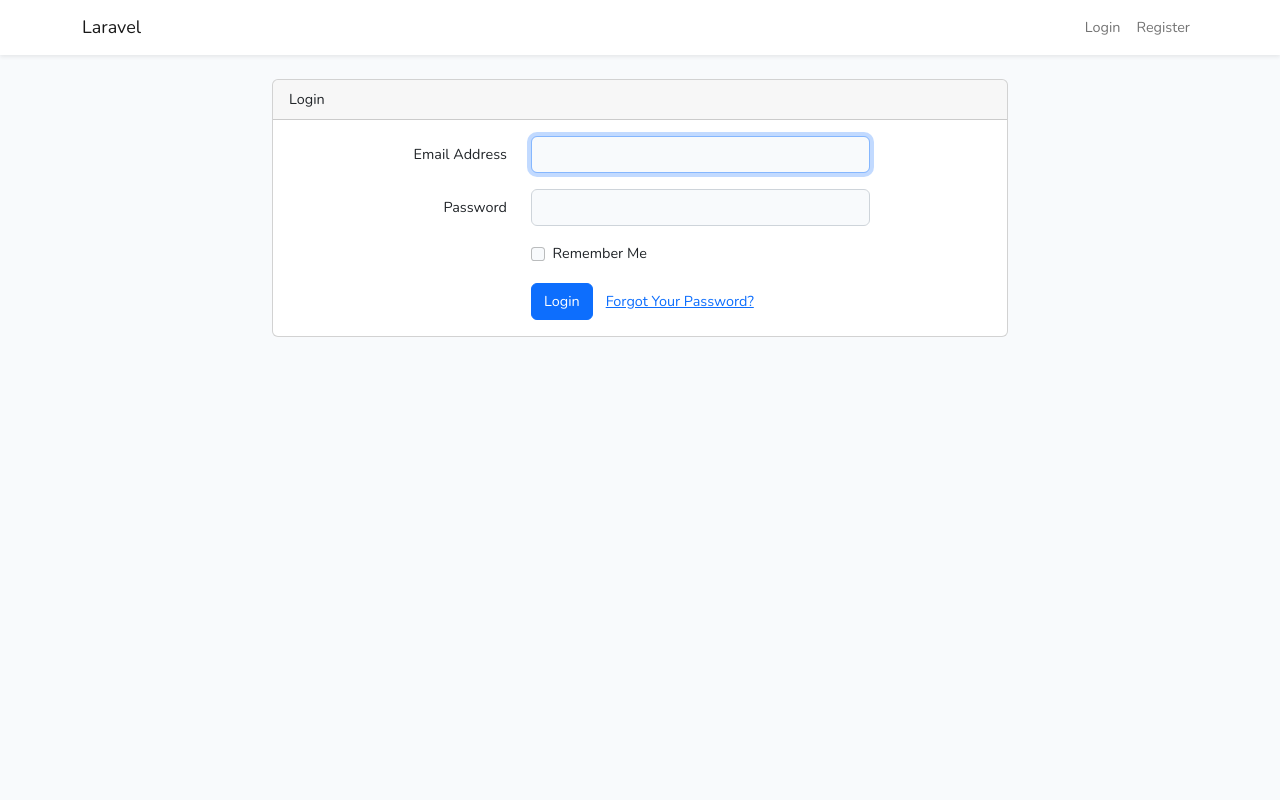
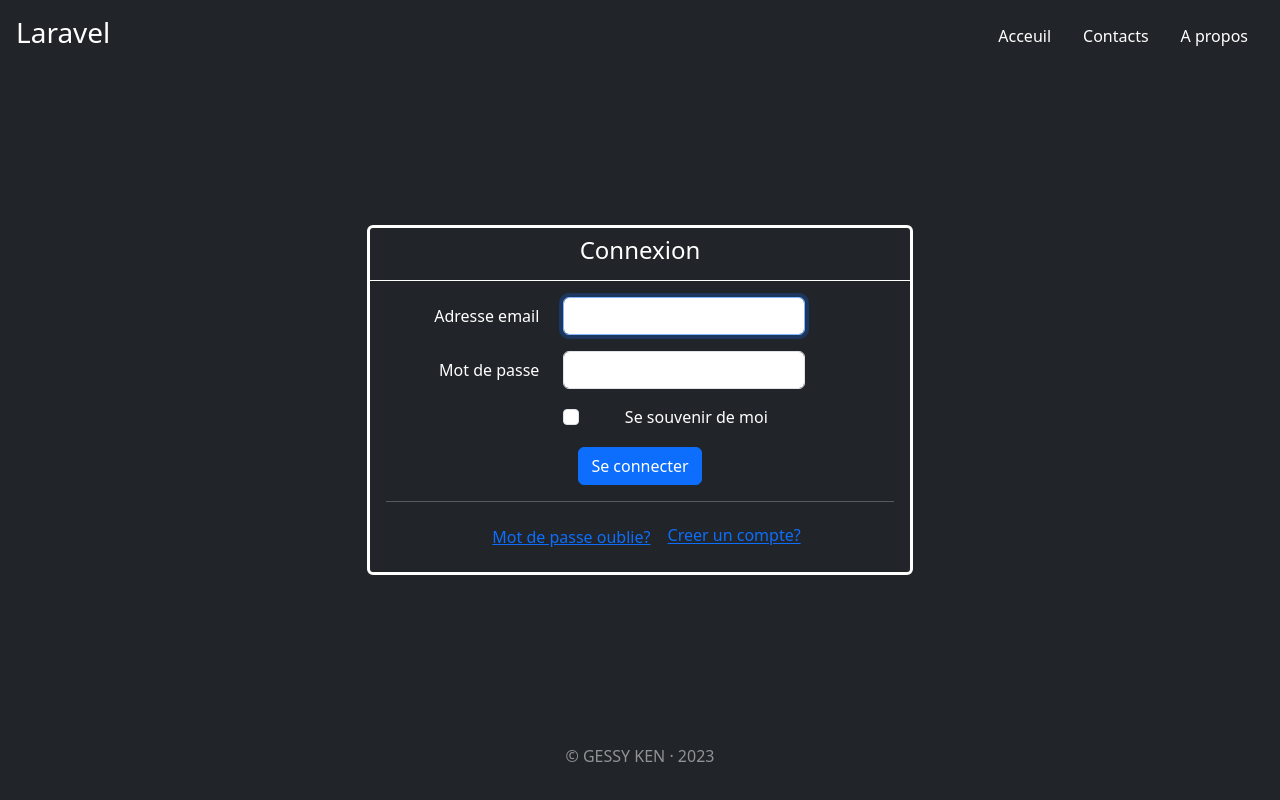
Before and after one commit to gessyken/kencode, a Laravel app: page /login in a window 1280 px wide. Run offline with Laravel 10, Linux system fonts and the light colour scheme; style sheets or scripts are compiled from the project's sources.

Commit message:
Customizing login,register and reset_password pages

```diff
--- a/resources/views/auth/login.blade.php
+++ b/resources/views/auth/login.blade.php
@@ -1,18 +1,20 @@
-@extends('layouts.app')
+@extends('layouts.app_cover')
+
+@section('title', ' | Connexion')
 
 @section('content')
 <div class="container">
     <div class="row justify-content-center">
-        <div class="col-md-8">
-            <div class="card">
-                <div class="card-header">{{ __('Login') }}</div>
+        <div class="col-md-6">
+            <div class="card bg-dark text-white border-white border-3">
+                <div class="card-header border-white"><h4>{{ __('Connexion') }}</h4></div>
 
                 <div class="card-body">
                     <form method="POST" action="{{ route('login') }}">
                         @csrf
 
                         <div class="row mb-3">
-                            <label for="email" class="col-md-4 col-form-label text-md-end">{{ __('Email Address') }}</label>
+                            <label for="email" class="col-md-4 col-form-label text-md-end">{{ __('Adresse email') }}</label>
 
                             <div class="col-md-6">
                                 <input id="email" type="email" class="form-control @error('email') is-invalid @enderror" name="email" value="{{ old('email') }}" required autocomplete="email" autofocus>
@@ -26,7 +28,7 @@
                         </div>
 
                         <div class="row mb-3">
-                            <label for="password" class="col-md-4 col-form-label text-md-end">{{ __('Password') }}</label>
+                            <label for="password" class="col-md-4 col-form-label text-md-end">{{ __('Mot de passe') }}</label>
 
                             <div class="col-md-6">
                                 <input id="password" type="password" class="form-control @error('password') is-invalid @enderror" name="password" required autocomplete="current-password">
@@ -45,23 +47,28 @@
                                     <input class="form-check-input" type="checkbox" name="remember" id="remember" {{ old('remember') ? 'checked' : '' }}>
 
                                     <label class="form-check-label" for="remember">
-                                        {{ __('Remember Me') }}
+                                        {{ __('Se souvenir de moi') }}
                                     </label>
                                 </div>
                             </div>
                         </div>
 
                         <div class="row mb-0">
-                            <div class="col-md-8 offset-md-4">
+                            <div class="col-md-12 text-center">
                                 <button type="submit" class="btn btn-primary">
-                                    {{ __('Login') }}
+                                    {{ __('Se connecter') }}
                                 </button>
-
+                                <hr>
                                 @if (Route::has('password.request'))
                                     <a class="btn btn-link" href="{{ route('password.request') }}">
-                                        {{ __('Forgot Your Password?') }}
+                                        {{ __('Mot de passe oublie?') }}
                                     </a>
                                 @endif
+
+                                <a href="{{ route('register') }}">
+                                    Creer un compte?
+                                </a>
+
                             </div>
                         </div>
                     </form>
--- a/resources/views/layouts/app_cover.blade.php
+++ b/resources/views/layouts/app_cover.blade.php
@@ -1,10 +1,10 @@
 <!doctype html>
-<html lang="fr" class="h-100" data-bs-theme="auto">
+<html lang="fr" class="h-100">
   <head>
 
     <meta charset="utf-8">
     <meta name="viewport" content="width=device-width, initial-scale=1">
-    <title>{{ config('app.name') . ' | ' }} @yield('title') </title>
+    <title>{{ config('app.name')}} @yield('title') </title>
     {{-- Bootstrap CDN (CSS) --}}
 	<link href="https://cdn.jsdelivr.net/npm/bootstrap@5.3.0-alpha3/dist/css/bootstrap.min.css" rel="stylesheet" integrity="sha384-KK94CHFLLe+nY2dmCWGMq91rCGa5gtU4mk92HdvYe+M/SXH301p5ILy+dN9+nJOZ" crossorigin="anonymous">
 
@@ -13,7 +13,7 @@
 		.coverLink{
 			text-decoration: none;
 			color:#fff;
-}
+		}
 .errors
 {
 	color:red;
@@ -38,7 +38,7 @@
 		  @yield('content')
 
 		  <footer class="mt-auto text-white-50">
-		    <p>GESSY KEN &middot; {{ date('Y') }}</p>
+		    <p> &copy; GESSY KEN &middot; {{ date('Y') }}</p>
 		  </footer>
 		</div>
 
```
Also changed, not shown: resources/views/auth/passwords/email.blade.php (+6 -6 lines), resources/views/auth/register.blade.php (+14 -8 lines).
